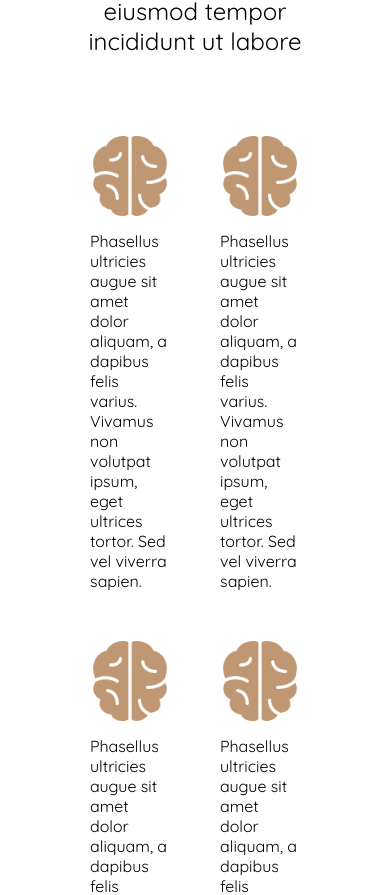
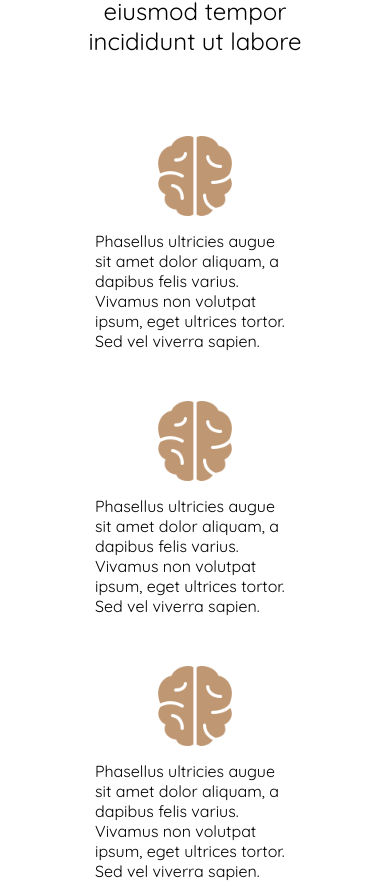
Before and after one commit to 4rrichard/psychology-website, a React (Create React App) app in the folder frontend/: page / in a window 390 px wide. Shown: the part 2427-3322 px from the top of the page. Built offline with nearby package versions, Linux system fonts and the light colour scheme; no server answers.

Commit message:
some more responsivity fix(about me&offers)

```diff
--- a/frontend/src/components/AboutMe/AboutMe.css
+++ b/frontend/src/components/AboutMe/AboutMe.css
@@ -34,16 +34,14 @@
   border: 2px solid #bf9773;
   border-radius: 30px;
 }
-@media screen and (max-width: 865px) {
-  .about-me .about-me--main-container .about-me--image,
-.about-me .about-me--main-container .about-me--pharagraph {
-    min-width: 100%;
-  }
-}
 @media screen and (max-width: 1000px) {
   .about-me .about-me--main-container {
     flex-direction: column;
     align-items: center;
     gap: 60px;
   }
+  .about-me .about-me--main-container .about-me--image,
+.about-me .about-me--main-container .about-me--pharagraph {
+    min-width: 100%;
+  }
 }/*# sourceMappingURL=AboutMe.css.map */
--- a/frontend/src/components/AboutMe/AboutMe.scss
+++ b/frontend/src/components/AboutMe/AboutMe.scss
@@ -37,14 +37,13 @@
       border: 2px solid #bf9773;
       border-radius: 30px;
     }
-    @media screen and (max-width: 865px) {
+
+    @media screen and (max-width: 1000px) {
       .about-me--image,
       .about-me--pharagraph {
         min-width: 100%;
       }
-    }
 
-    @media screen and (max-width: 1000px) {
       flex-direction: column;
       align-items: center;
       gap: 60px;
--- a/frontend/src/components/WhatIOffer/WhatIOffer.css
+++ b/frontend/src/components/WhatIOffer/WhatIOffer.css
@@ -27,7 +27,7 @@
   gap: 50px;
 }
 .offers .offers--main-container .offers--offer {
-  width: 150px;
+  min-width: 200px;
   display: flex;
   flex-direction: column;
   align-items: center;
--- a/frontend/src/components/WhatIOffer/WhatIOffer.scss
+++ b/frontend/src/components/WhatIOffer/WhatIOffer.scss
@@ -29,7 +29,7 @@
     flex-wrap: wrap;
     gap: 50px;
     .offers--offer {
-      width: 150px;
+      min-width: 200px;
 
       display: flex;
       flex-direction: column;
```
Also changed, not shown: 2 other files (tests, documents, lock files or other folders).
